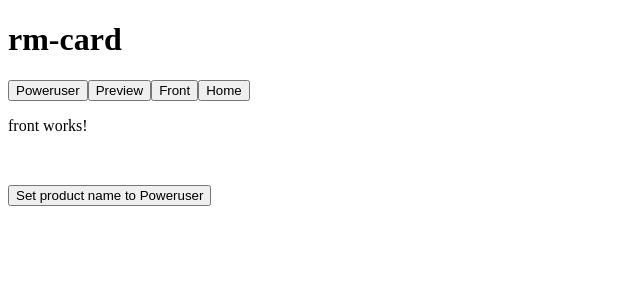
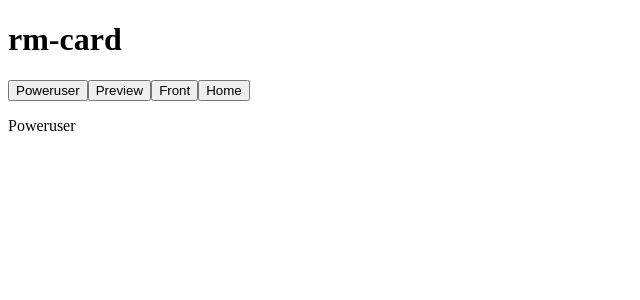
Before and after one commit to Yexan/angular-lazyloaded-test, an Angular app: page /poweruser in a window 1280 px wide. Shown: the top 300 px of the page, without its empty margins (0-640 px from the left). Built offline with nearby package versions, Linux system fonts and the light colour scheme.

Commit message:
Remove useless stuff for test

```diff
--- a/src/app/front/front.component.html
+++ b/src/app/front/front.component.html
@@ -1,5 +1 @@
-<p>front works!</p>
-<br>
 <p>{{ productName }}</p>
-
-<button (click)="setProductName('Front')">Set product name to Front</button>
--- a/src/app/front/front.component.ts
+++ b/src/app/front/front.component.ts
@@ -7,11 +7,9 @@ import { ProductStateService } from './product-state.service';
   styleUrls: ['./front.component.sass']
 })
 export class FrontComponent {
-  moduleName: string = ''
 
   constructor(private productState: ProductStateService) {
-    this.setModuleName();
-    this.logModuleName();
+    this.setProductName('Front');
   }
 
   get productName() {
@@ -21,11 +19,4 @@ export class FrontComponent {
   setProductName(newName: string) {
     this.productState.productName = newName;
   }
-
-  setModuleName() {
-    this.moduleName = 'front';
-  }
-  logModuleName() {
-    console.log(this.moduleName);
-  }
 }
--- a/src/app/poweruser/poweruser.component.html
+++ b/src/app/poweruser/poweruser.component.html
@@ -1,5 +1 @@
-<p>front works!</p>
-<br>
 <p>{{ productName }}</p>
-
-<button (click)="setProductName('Poweruser')">Set product name to Poweruser</button>
--- a/src/app/poweruser/poweruser.component.ts
+++ b/src/app/poweruser/poweruser.component.ts
@@ -11,10 +11,6 @@ export class PoweruserComponent extends FrontComponent {
 
   constructor(private productStatePU: ProductStateService) {
     super(productStatePU);
+    this.setProductName('Poweruser');
   }
-
-  override setModuleName() {
-    this.moduleName = 'poweruser';
-  }
-
 }
--- a/src/app/preview/preview.component.html
+++ b/src/app/preview/preview.component.html
@@ -1,5 +1 @@
-<p>front works!</p>
-<br>
-<p>{{ productName }}</p>
-
-<button (click)="setProductName('Preview')">Set product name to Preview</button>
+<p>{{ productName }} module</p>
--- a/src/app/preview/preview.component.ts
+++ b/src/app/preview/preview.component.ts
@@ -11,10 +11,6 @@ export class PreviewComponent extends FrontComponent {
 
   constructor(private productStatePreview: ProductStateService) {
     super(productStatePreview);
+    this.setProductName('Preview');
   }
-
-  override setModuleName() {
-    this.moduleName = 'preview';
-  }
-
 }
```
Also changed, not shown: src/app/shared/state/product-state-service-pu.ts (added), src/app/shared/state/product-state.service.ts (added).
